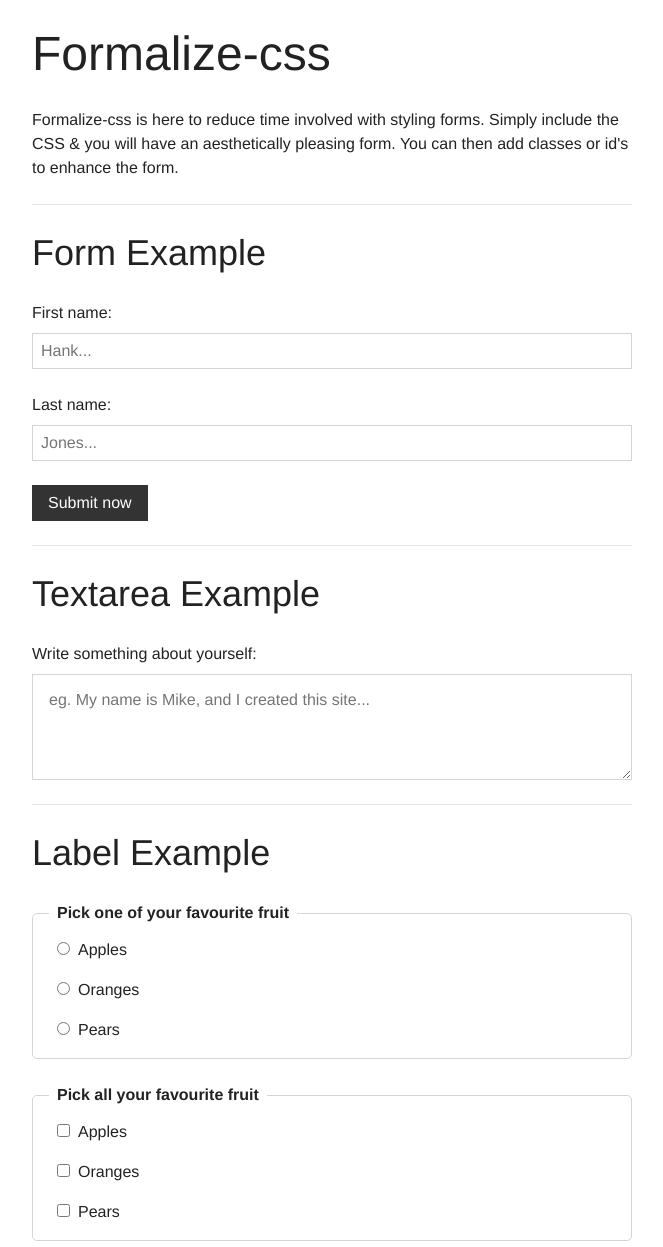
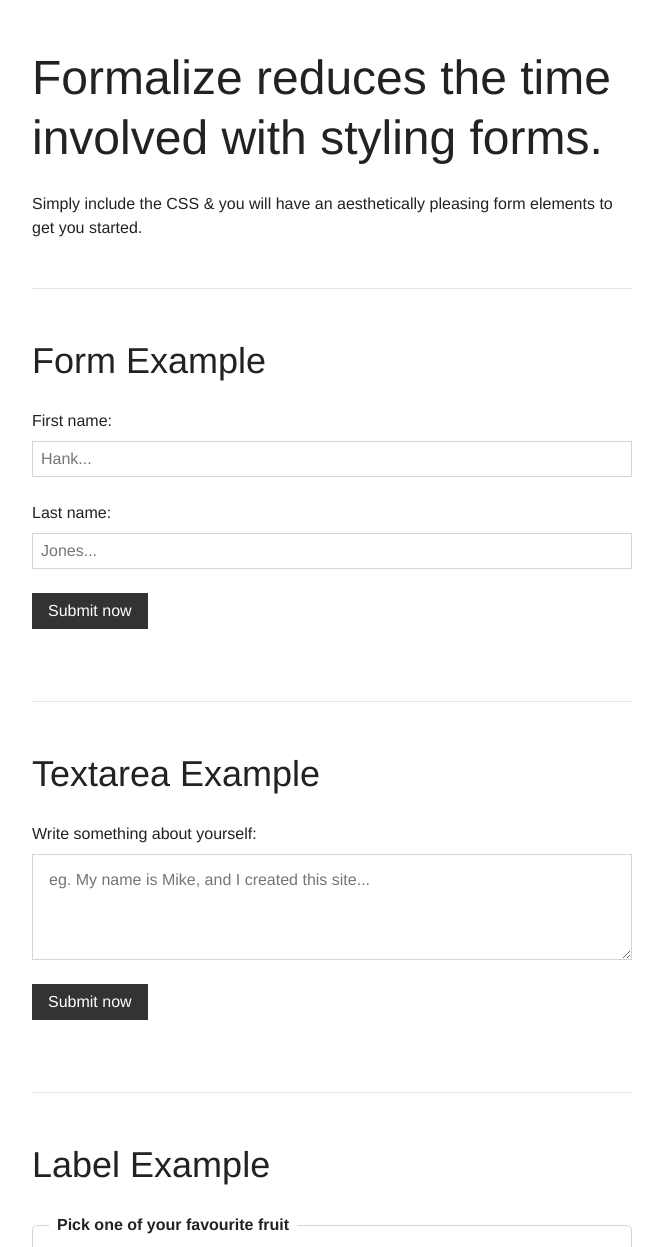
Before and after one commit to michaeltrilford/Formalize-css, a plain HTML site: page formalize.html in a window 1280 px wide. Shown: the top 1247 px of the page, without its empty margins (308-971 px from the left). Drawn offline with Linux system fonts and the light colour scheme.

Commit message:
Update Styles

```diff
--- a/css/unique.css
+++ b/css/unique.css
@@ -1 +1,2 @@
- .wrapper { max-width: 37.5em; }
+ .wrapper { max-width: 37.5em; padding: 3em 0; }
+ hr { margin: 3em 0; }
--- a/formalize.html
+++ b/formalize.html
@@ -19,8 +19,8 @@
   <body>
 
       <div class="wrapper">
-        <h1>Formalize-css</h1>
-        <p>Formalize-css is here to reduce time involved with styling forms. Simply include the CSS &amp; you will have an aesthetically pleasing form. You can then add classes or id's to enhance the form.</p>
+        <h1>Formalize reduces the time involved with styling forms.</h1>
+        <p>Simply include the CSS &amp; you will have an aesthetically pleasing form elements to get you started.</p>
 
         <hr>
 
@@ -41,6 +41,7 @@
         <form action="#">
           <label for="text-area-example">Write something about yourself:</label>
           <textarea rows="4" cols="50" id="text-area-example" placeholder="eg. My name is Mike, and I created this site..."></textarea>
+          <input type="submit" value="Submit now">
         </form>
 
         <hr/>
@@ -62,8 +63,6 @@
               </li>
             </ul>
           </fieldset>
-        </form>
-        <form action="demo_form.asp">
           <fieldset>
             <legend>Pick all your favourite fruit</legend>
             <ul>
@@ -78,6 +77,7 @@
               </li>
             </ul>
           </fieldset>
+          <input type="submit" value="Submit now">
         </form>
 
         <hr/>
@@ -94,6 +94,7 @@
             <label for="Date-of-birth">Date of birth:</label>
             <input type="text" id="Date-of-birth">
           </fieldset>
+          <input type="submit" value="Submit now">
         </form>
 
         <hr/>
@@ -115,6 +116,7 @@
             <option value="BMW">BWM</option>
             <option value="Yamaha">Yamaha</option>
           </select>
+          <input type="submit" value="Submit now">
         </form>
 
         <hr/>
@@ -133,6 +135,7 @@
               <option value="audi">Audi</option>
             </optgroup>
           </select>
+          <input type="submit" value="Submit now">
         </form>
 
         <hr/>
@@ -147,6 +150,7 @@
             <option value="opel">Opel</option>
             <option value="audi">Audi</option>
           </select>
+          <input type="submit" value="Submit now">
         </form>
 
         <hr/>
@@ -167,6 +171,7 @@
             <option value="Neptune">
             <option value="Uranus">
           </datalist>
+          <input type="submit" value="Submit now">
         </form>
 
         <hr/>
@@ -189,6 +194,7 @@
         <h2>Upload a file</h2>
         <form action="#">
           <input type="File" value="File">
+          <input type="submit" value="Submit now">
         </form>
 
       </div>
```
